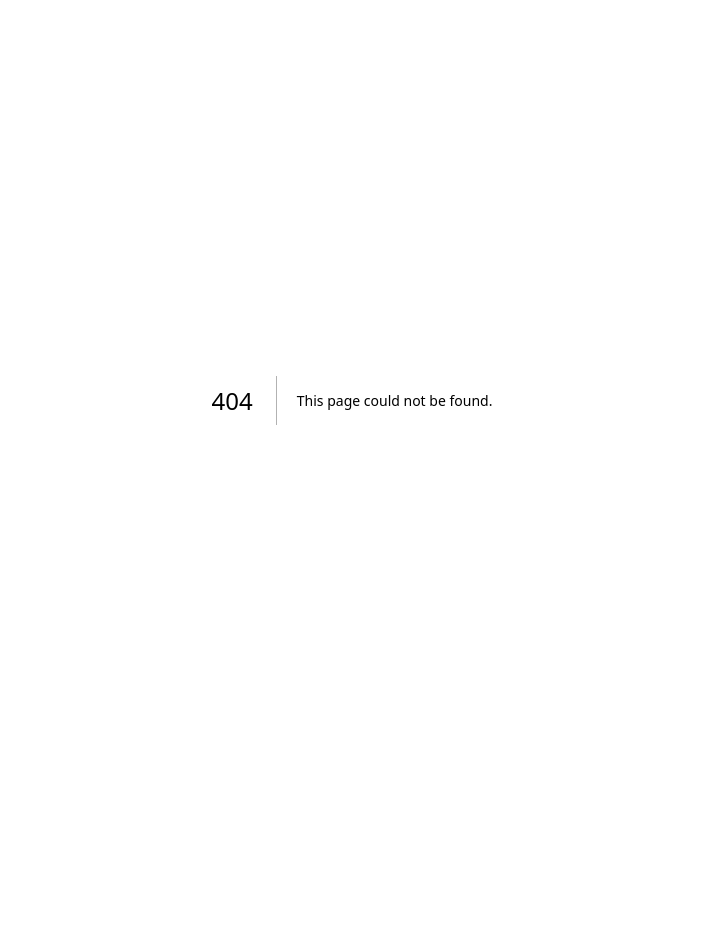
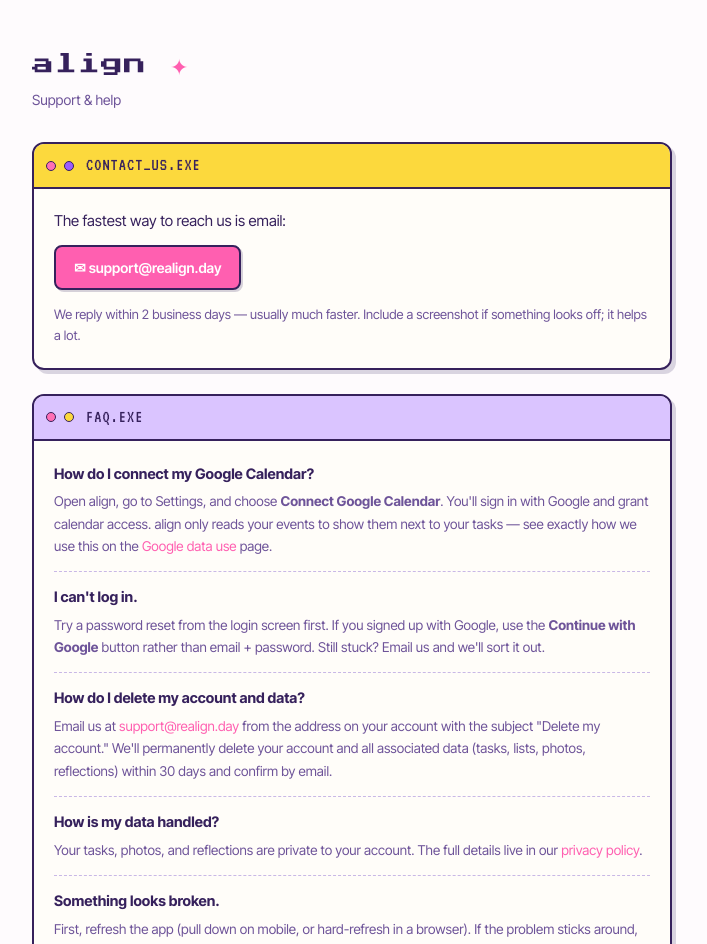
Before and after one commit to deanna1591/align-landing, a Next.js app: page /support in a window 1280 px wide. Before the commit this address had no page. Shown: the top 944 px of the page, without its empty margins (288-995 px from the left). Before the commit the page ends 800 px from the top, so only its background shows below. Built offline with nearby package versions, Linux system fonts and the light colour scheme.

Commit message:
Support page for App Store submission

```diff
--- /dev/null
+++ b/app/support/page.tsx
@@ -0,0 +1,107 @@
+// app/support/page.tsx — realign.day/support
+// Required for App Store Connect (Support URL). Self-contained styling so it
+// drops into the landing repo regardless of global CSS.
+//
+// ⚠ ONE THING TO EDIT: set SUPPORT_EMAIL to the inbox you actually check.
+
+const SUPPORT_EMAIL = 'support@realign.day';
+
+import type { ReactNode } from 'react';
+
+export const metadata = {
+  title: 'Support — align',
+  description: 'Help and support for the align app.',
+};
+
+const C = {
+  bg: '#FEFBFD', ink: '#36215C', ink2: '#6E5499', ink3: '#9F88C9',
+  accent: '#FF5FB0', sun: '#FCD93D', card: '#FFFDF9', border: '#C9B8E6',
+};
+
+const faq: { q: string; a: ReactNode }[] = [
+  {
+    q: 'How do I connect my Google Calendar?',
+    a: <>Open align, go to Settings, and choose <b>Connect Google Calendar</b>. You&apos;ll sign in with Google and grant calendar access. align only reads your events to show them next to your tasks — see exactly how we use this on the <a href="/google-data-use" style={{ color: C.accent }}>Google data use</a> page.</>,
+  },
+  {
+    q: "I can't log in.",
+    a: <>Try a password reset from the login screen first. If you signed up with Google, use the <b>Continue with Google</b> button rather than email + password. Still stuck? Email us and we&apos;ll sort it out.</>,
+  },
+  {
+    q: 'How do I delete my account and data?',
+    a: <>Email us at <a href={`mailto:${SUPPORT_EMAIL}`} style={{ color: C.accent }}>{SUPPORT_EMAIL}</a> from the address on your account with the subject &quot;Delete my account.&quot; We&apos;ll permanently delete your account and all associated data (tasks, lists, photos, reflections) within 30 days and confirm by email.</>,
+  },
+  {
+    q: 'How is my data handled?',
+    a: <>Your tasks, photos, and reflections are private to your account. The full details live in our <a href="/privacy" style={{ color: C.accent }}>privacy policy</a>.</>,
+  },
+  {
+    q: 'Something looks broken.',
+    a: <>First, refresh the app (pull down on mobile, or hard-refresh in a browser). If the problem sticks around, email us with a screenshot and what you were doing — we read everything.</>,
+  },
+];
+
+export default function SupportPage() {
+  return (
+    <main style={{ minHeight: '100vh', background: C.bg, padding: '48px 16px', fontFamily: "'Inter Tight', system-ui, sans-serif", color: C.ink }}>
+      <div style={{ maxWidth: 640, margin: '0 auto' }}>
+
+        {/* header */}
+        <a href="/" style={{ textDecoration: 'none', color: C.ink }}>
+          <div style={{ fontFamily: "'Press Start 2P', 'VT323', monospace", fontSize: 22, letterSpacing: 1 }}>
+            align <span style={{ color: C.accent }}>✦</span>
+          </div>
+        </a>
+        <p style={{ color: C.ink2, margin: '8px 0 32px', fontSize: 14 }}>Support &amp; help</p>
+
+        {/* contact window */}
+        <section style={{ background: C.card, border: `2px solid ${C.ink}`, borderRadius: 12, boxShadow: '4px 4px 0 rgba(54,33,92,0.18)', overflow: 'hidden', marginBottom: 24 }}>
+          <div style={{ display: 'flex', alignItems: 'center', gap: 8, padding: '8px 12px', background: C.sun, borderBottom: `2px solid ${C.ink}` }}>
+            <span style={{ width: 10, height: 10, borderRadius: 999, background: '#FF6FB5', border: `1.5px solid ${C.ink}` }} />
+            <span style={{ width: 10, height: 10, borderRadius: 999, background: '#9B5CFF', border: `1.5px solid ${C.ink}` }} />
+            <span style={{ fontFamily: "'VT323', monospace", fontSize: 18, textTransform: 'uppercase', letterSpacing: 1, marginLeft: 4 }}>Contact_us.exe</span>
+          </div>
+          <div style={{ padding: '20px 20px 22px' }}>
+            <p style={{ margin: 0, fontSize: 15, lineHeight: 1.6 }}>
+              The fastest way to reach us is email:
+            </p>
+            <p style={{ margin: '12px 0 14px' }}>
+              <a href={`mailto:${SUPPORT_EMAIL}`}
+                style={{ display: 'inline-block', background: C.accent, color: '#fff', border: `2px solid ${C.ink}`, borderRadius: 8, boxShadow: '2px 2px 0 rgba(54,33,92,0.2)', padding: '10px 18px', fontWeight: 600, fontSize: 14, textDecoration: 'none' }}>
+                ✉ {SUPPORT_EMAIL}
+              </a>
+            </p>
+            <p style={{ margin: 0, fontSize: 13, color: C.ink2, lineHeight: 1.6 }}>
+              We reply within 2 business days — usually much faster. Include a screenshot if something looks off; it helps a lot.
+            </p>
+          </div>
+        </section>
+
+        {/* FAQ window */}
+        <section style={{ background: C.card, border: `2px solid ${C.ink}`, borderRadius: 12, boxShadow: '4px 4px 0 rgba(54,33,92,0.18)', overflow: 'hidden', marginBottom: 24 }}>
+          <div style={{ display: 'flex', alignItems: 'center', gap: 8, padding: '8px 12px', background: '#DAC4FF', borderBottom: `2px solid ${C.ink}` }}>
+            <span style={{ width: 10, height: 10, borderRadius: 999, background: '#FF6FB5', border: `1.5px solid ${C.ink}` }} />
+            <span style={{ width: 10, height: 10, borderRadius: 999, background: C.sun, border: `1.5px solid ${C.ink}` }} />
+            <span style={{ fontFamily: "'VT323', monospace", fontSize: 18, textTransform: 'uppercase', letterSpacing: 1, marginLeft: 4 }}>Faq.exe</span>
+          </div>
+          <div style={{ padding: '8px 20px 18px' }}>
+            {faq.map((item, i) => (
+              <div key={i} style={{ borderBottom: i < faq.length - 1 ? `1.5px dashed ${C.border}` : 'none', padding: '14px 0' }}>
+                <h2 style={{ margin: '0 0 6px', fontSize: 14.5, fontWeight: 700, color: C.ink }}>{item.q}</h2>
+                <p style={{ margin: 0, fontSize: 13.5, color: C.ink2, lineHeight: 1.65 }}>{item.a}</p>
+              </div>
+            ))}
+          </div>
+        </section>
+
+        {/* footer links */}
+        <p style={{ fontSize: 12.5, color: C.ink3, lineHeight: 1.7 }}>
+          More: <a href="/privacy" style={{ color: C.ink2 }}>Privacy policy</a> · <a href="/google-data-use" style={{ color: C.ink2 }}>Google data use</a> · <a href="/" style={{ color: C.ink2 }}>realign.day</a>
+        </p>
+        <p style={{ fontFamily: "'VT323', monospace", fontSize: 14, color: C.ink3, textTransform: 'uppercase', letterSpacing: 1 }}>
+          ★ momentum, not pressure ★
+        </p>
+      </div>
+    </main>
+  );
+}
```
